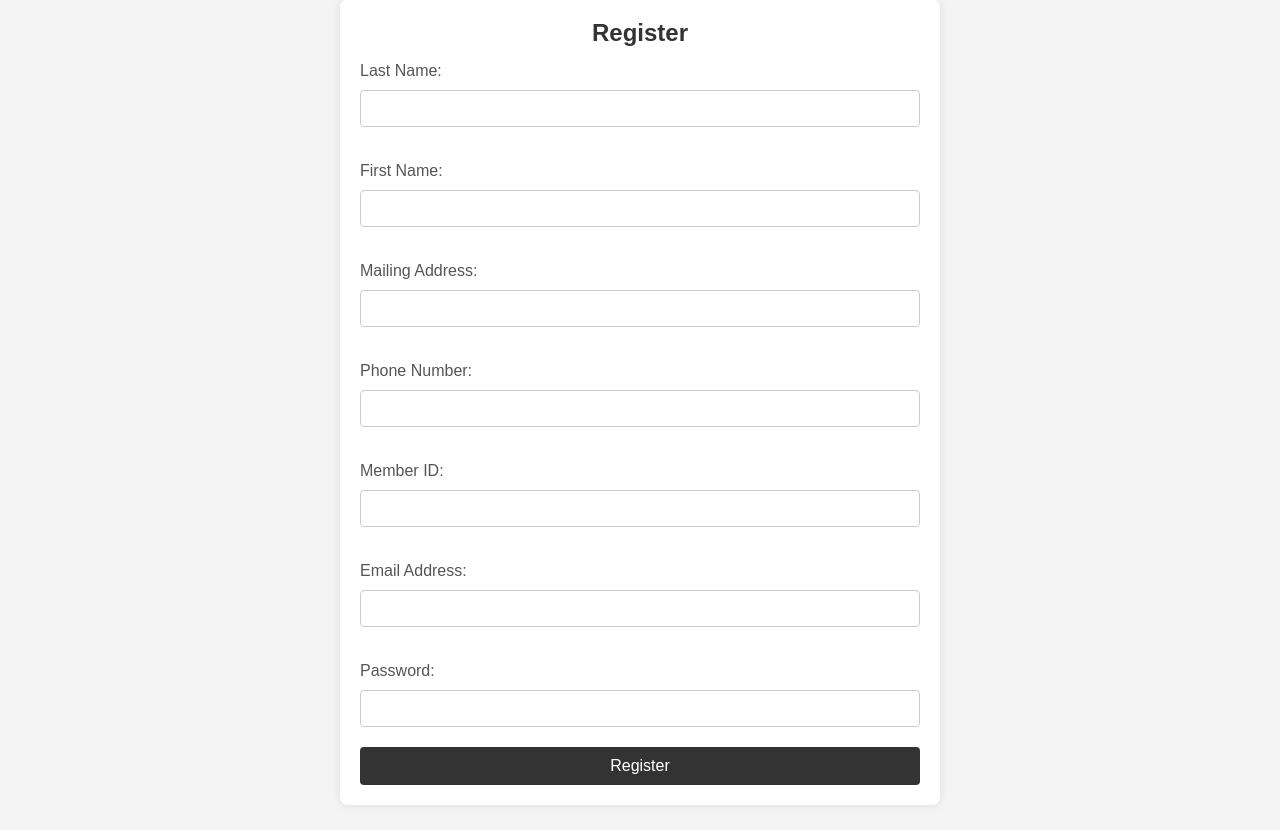
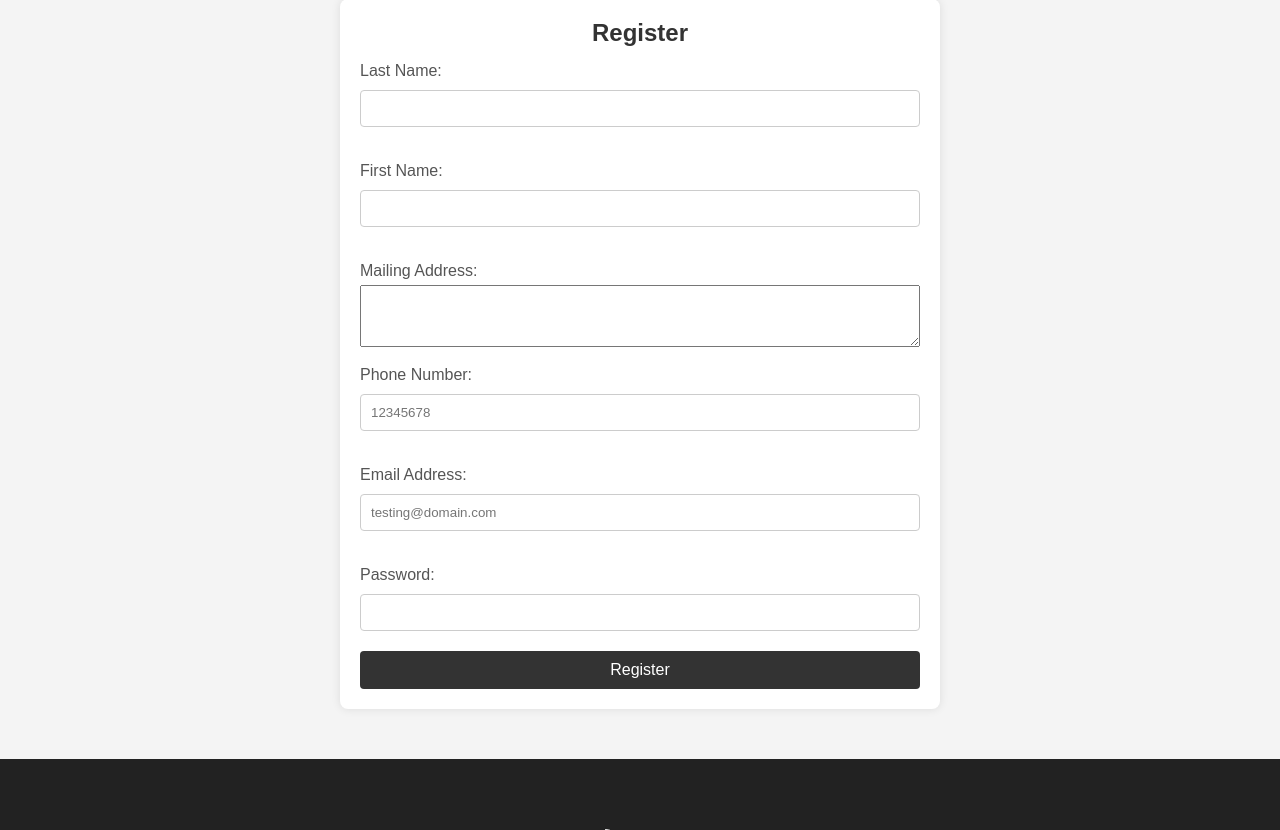
Before and after one commit to HiNsL2323/Web-application, a PHP site: page /register.php in a window 1280 px wide. Shown: the part 131-961 px from the top of the page. Run offline with PHP 8.4, Linux system fonts and the light colour scheme; data comes from the database, SQL or seed files in the repository.

Commit message:
Add files via upload

```diff
--- a/online_booking/register.php
+++ b/online_booking/register.php
@@ -111,7 +111,6 @@
             $firstName = $_POST['firstName'];
             $mailingAddress = $_POST['mailingAddress'];
             $phoneNumber = $_POST['phoneNumber'];
-            $memberID = $_POST['memberID'];
             $emailAddress = $_POST['emailAddress'];
             $password = password_hash($_POST['password'], PASSWORD_DEFAULT); // Hash the password for security
 
@@ -127,13 +126,16 @@
             $emailCheckResult = $conn->query($emailCheckSql);
 
             // Check if member ID already exists
-            $memberIDCheckSql = "SELECT * FROM member WHERE memberID = '$memberID'";
-            $memberIDCheckResult = $conn->query($memberIDCheckSql);
+            //$memberIDCheckSql = "SELECT * FROM member WHERE memberID = '$memberID'";
+            //$memberIDCheckResult = $conn->query($memberIDCheckSql);
+
+            // Generate member ID
+            $timestamp = time();
+		    $memberID = "Mem" . base_convert($timestamp, 10, 36) . str_pad(rand(1, 999999), 6, "0", STR_PAD_LEFT);
+
 
             if ($emailCheckResult->num_rows > 0) {
                 $errorMessage = "Email address already exists. Please use a different one.";
-            } elseif ($memberIDCheckResult->num_rows > 0) {
-                $errorMessage = "Member ID already exists. Please use a different one.";
             } else {
                 // Insert new record
                 $sql = "INSERT INTO member (lastName, firstName, mailingAddress, phoneNumber, memberID, emailAddress, password)
@@ -156,16 +158,14 @@
             <input type="text" id="firstName" name="firstName" required>
 
             <label for="mailingAddress">Mailing Address:</label>
-            <input type="text" id="mailingAddress" name="mailingAddress" required>
+            <textarea id="mailingAddress" name="mailingAddress" rows="4" style="width: 100%;" required></textarea>
+            <!--<input type="text" id="mailingAddress" name="mailingAddress" required>-->
 
             <label for="phoneNumber">Phone Number:</label>
-            <input type="text" id="phoneNumber" name="phoneNumber" required>
-
-            <label for="memberID">Member ID:</label>
-            <input type="text" id="memberID" name="memberID" required>
+            <input type="text" id="phoneNumber" name="phoneNumber" placeholder="12345678" maxlength="8" pattern="\d{8}" required>
 
             <label for="emailAddress">Email Address:</label>
-            <input type="email" id="emailAddress" name="emailAddress" required>
+            <input type="email" id="emailAddress" name="emailAddress" placeholder="testing@domain.com" required>
 
             <label for="password">Password:</label>
             <input type="password" id="password" name="password" required>
```
